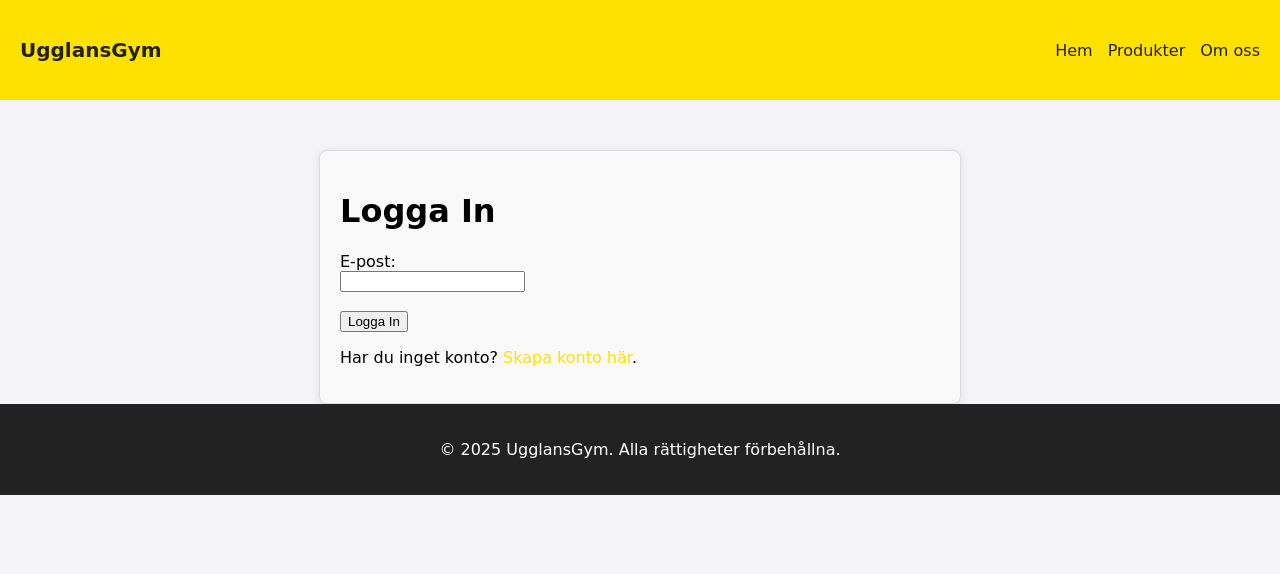
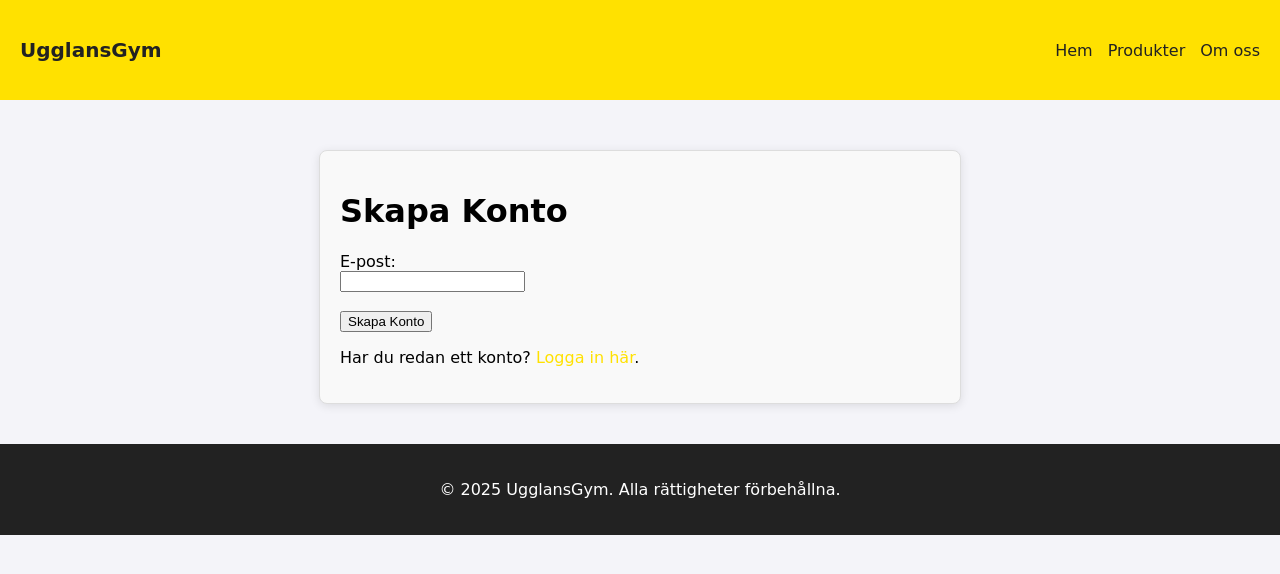
Before and after one commit to Meyerfoo20/UgglansGym, a plain HTML site: page index.html in a window 1280 px wide. Drawn offline with nearby package versions, Linux system fonts and the light colour scheme.

Commit message:
Add files via upload

```diff
--- a/index.html
+++ b/index.html
@@ -26,14 +26,27 @@
     </div>
 
     <div class="container" id="authSection">
-        <h1 id="authTitle">Logga In</h1>
-        <form id="authForm">
-            <label for="email">E-post:</label><br>
-            <input type="email" id="email" name="email" required><br><br>
+        <div id="loginBlock" style="display: none;">
+            <h1>Logga In</h1>
+            <form id="loginForm">
+                <label for="loginEmail">E-post:</label><br>
+                <input type="email" id="loginEmail" name="email" required><br><br>
                 <button type="submit">Logga In</button>
             </form>
-        <p id="switchMode">Har du inget konto? <span style="color: #ffe100; cursor:pointer;" id="createAccount">Skapa konto här</span>.</p>
+            <p>Har du inget konto? <span style="color: #ffe100; cursor:pointer;" onclick="switchToCreateAccount()">Skapa konto här</span>.</p>
         </div>
+
+        <div id="createAccountBlock" style="display: none;">
+            <h1>Skapa Konto</h1>
+            <form id="createAccountForm">
+                <label for="createEmail">E-post:</label><br>
+                <input type="email" id="createEmail" name="email" required><br><br>
+                <button type="submit">Skapa Konto</button>
+            </form>
+            <p>Har du redan ett konto? <span style="color: #ffe100; cursor:pointer;" onclick="switchToLogin()">Logga in här</span>.</p>
+        </div>
+    </div>
+
 
     <div class="container" id="profile" style="display:none;">
         <h2>Välkommen, <span id="displayName"></span>!</h2>
@@ -59,8 +72,11 @@
         const purchaseCalendar = document.getElementById('purchaseCalendar');
         const couponMessage = document.getElementById('couponMessage');
         const productList = document.getElementById('productList');
+        const loginBlock = document.getElementById('loginBlock');
+        const createAccountBlock = document.getElementById('createAccountBlock');
+        const loginForm = document.getElementById('loginForm');
+        const createAccountForm = document.getElementById('createAccountForm');
 
-        let isLoginMode = true;
         let couponActive = false;
         let purchases = 0;
         const products = [
@@ -97,6 +113,8 @@
 
                 authSection.style.display = 'none';
                 profileDiv.style.display = 'block';
+            } else {
+                productList.style.display = 'none'; // Dölj produkterna om inte inloggad
             }
         }
 
@@ -139,7 +157,6 @@
                 productList.appendChild(productDiv);
             });
         }
-
 
         function sendEmailReceipt(email, product, finalPrice) {
             const templateParams = {
@@ -185,25 +202,50 @@
             sendEmailReceipt(displayEmail.textContent, purchasedProduct, finalPrice);
         }
 
-        authForm.addEventListener('submit', function(e) {
+        function switchToLogin() {
+            createAccountBlock.style.display = 'none';
+            loginBlock.style.display = 'block';
+        }
+
+        function switchToCreateAccount() {
+            loginBlock.style.display = 'none';
+            createAccountBlock.style.display = 'block';
+        }
+
+        function initializeAuthSection() {
+            const savedProfile = JSON.parse(localStorage.getItem('profile'));
+            if (savedProfile) {
+                authSection.style.display = 'none';
+                loadProfile();
+            } else {
+                authSection.style.display = 'block';
+                switchToCreateAccount(); // Visa "Skapa Konto" om ingen profil finns
+            }
+        }
+
+        // Hantera inloggningsformuläret
+        loginForm.addEventListener('submit', function (e) {
             e.preventDefault();
-            const email = document.getElementById('email').value;
-
-            if (isLoginMode) {
+            const email = document.getElementById('loginEmail').value;
             const savedProfile = JSON.parse(localStorage.getItem('profile'));
             if (savedProfile && savedProfile.email === email) {
                 loadProfile();
             } else {
                 alert('Inget konto hittades med den här e-posten.');
             }
-            } else {
+        });
+
+        // Hantera skapande av konto
+        createAccountForm.addEventListener('submit', function (e) {
+            e.preventDefault();
+            const email = document.getElementById('createEmail').value;
             saveProfile(email, 0, false);
             loadProfile();
-            }
         });
 
-        window.onload = loadProfile;
-        renderProducts();
+        // Initiera autentisering vid sidladdning
+        window.onload = initializeAuthSection;
+
     </script>
 </body>
 </html>
```
Lines whose indentation alone changed are shown as unchanged.
